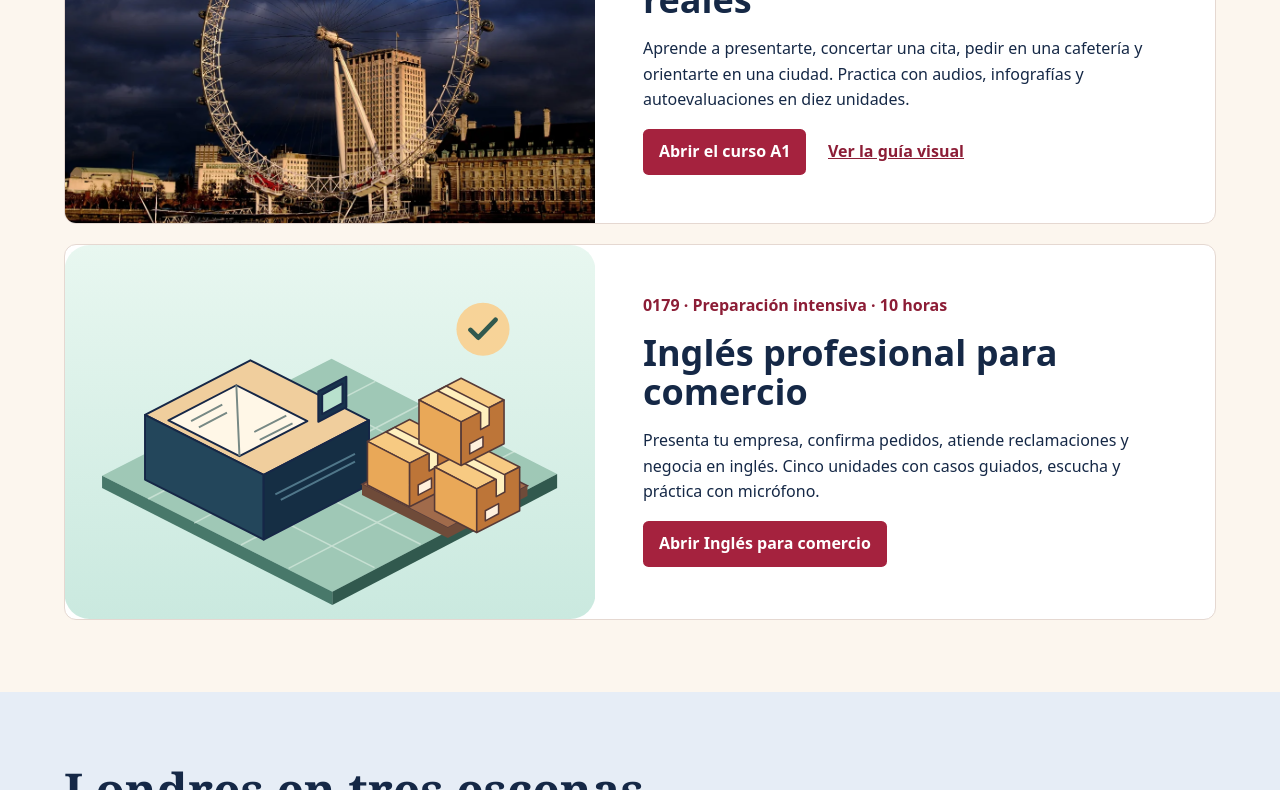
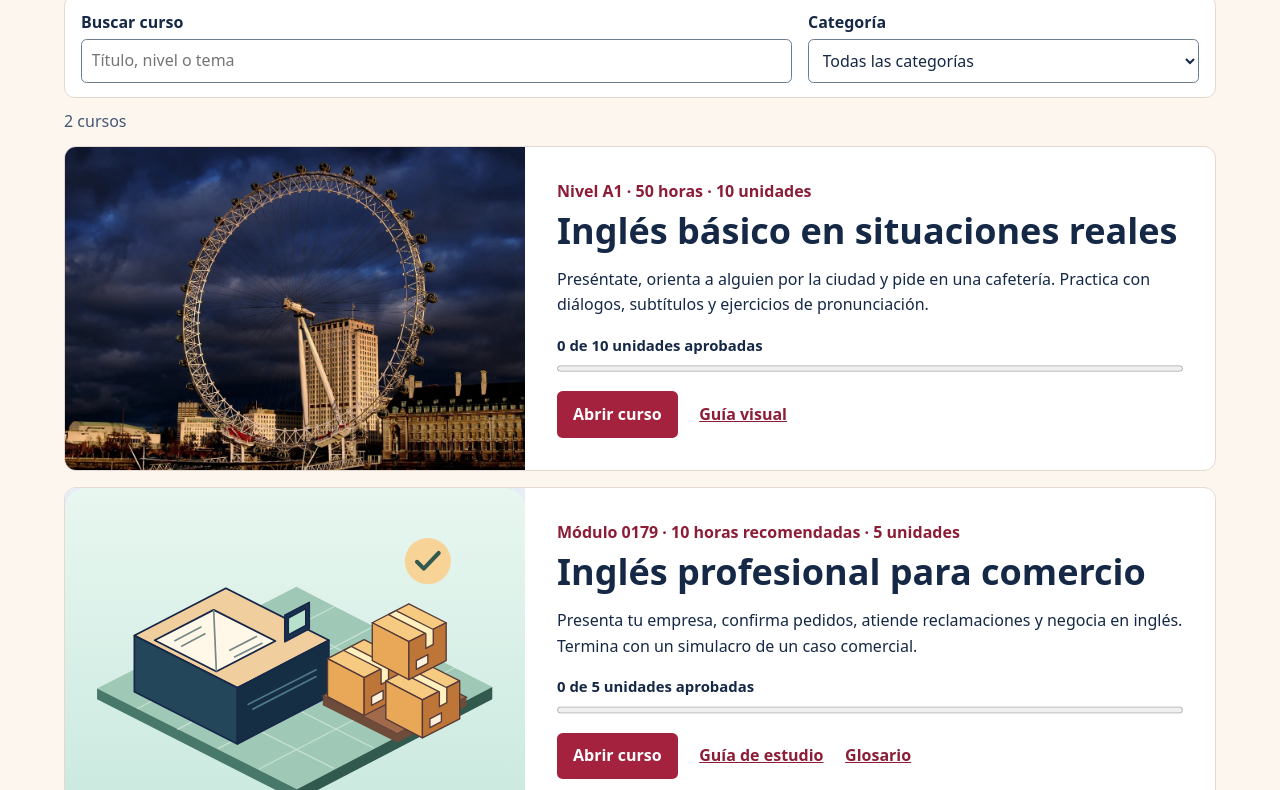
Before and after one commit to rumuva/proyecto-ingles, a plain HTML site: page index.html in a window 1280 px wide. Shown: the part 931-1721 px from the top of the page. Drawn offline with Linux system fonts and the light colour scheme.

Commit message:
Crear el portal de Proyecto Inglés con índice y seguimiento

```diff
--- /dev/null
+++ b/catalogo.json
@@ -0,0 +1,45 @@
+[
+  {
+    "id": "a1-50h",
+    "title": "Inglés básico en situaciones reales",
+    "category": "Inglés general",
+    "level": "Nivel A1",
+    "duration": "50 horas",
+    "units": 10,
+    "passingScore": 4,
+    "storageKey": "ingles-a1-50h-intentos-v1",
+    "summary": "Preséntate, orienta a alguien por la ciudad y pide en una cafetería. Practica con diálogos, subtítulos y ejercicios de pronunciación.",
+    "cover": {
+      "src": "visuales/londres/eye.webp",
+      "alt": "El London Eye iluminado junto al Támesis",
+      "width": 1200,
+      "height": 803
+    },
+    "resources": [
+      { "label": "Guía visual", "anchor": "#guia-visual" }
+    ],
+    "finalLabel": "Abrir evaluación final"
+  },
+  {
+    "id": "ingles-comercio-0179",
+    "title": "Inglés profesional para comercio",
+    "category": "Inglés profesional",
+    "level": "Módulo 0179",
+    "duration": "10 horas recomendadas",
+    "units": 5,
+    "passingScore": 5,
+    "storageKey": "ingles-comercio-0179-intentos-v1",
+    "summary": "Presenta tu empresa, confirma pedidos, atiende reclamaciones y negocia en inglés. Termina con un simulacro de un caso comercial.",
+    "cover": {
+      "src": "cursos/ingles-comercio-0179/comercio.svg",
+      "alt": "Mostrador comercial con paquetes listos para enviar",
+      "width": 680,
+      "height": 480
+    },
+    "resources": [
+      { "label": "Guía de estudio", "anchor": "#programa" },
+      { "label": "Glosario", "anchor": "#glosario" }
+    ],
+    "finalLabel": "Abrir simulacro"
+  }
+]
--- a/index.html
+++ b/index.html
@@ -3,55 +3,69 @@
 <head>
   <meta charset="utf-8">
   <meta name="viewport" content="width=device-width, initial-scale=1">
-  <meta name="description" content="Proyecto Inglés de Rubén Muñoz. Cursos con audios, ejercicios y recursos visuales basados en situaciones cotidianas.">
-  <title>Proyecto Inglés | Cursos de Rubén Muñoz</title>
-  <link rel="stylesheet" href="portal.css?v=catalogo-2">
+  <meta name="description" content="Índice de cursos de Proyecto Inglés de Rubén Muñoz. Busca un curso, consulta tu avance y retoma tus lecciones.">
+  <title>Proyecto Inglés | Índice de cursos</title>
+  <link rel="stylesheet" href="portal.css?v=indice">
+  <link rel="stylesheet" href="indice.css">
+  <script src="indice.js" defer></script>
 </head>
-<body>
+<body class="hub">
+  <a class="skip-link" href="#contenido">Saltar al contenido</a>
   <header class="site-header">
     <div class="wrap header-inner">
       <a class="brand" href="./">Proyecto Inglés</a>
-      <nav aria-label="Navegación"><a href="#cursos">Cursos</a><a href="#londres">Londres</a></nav>
+      <nav class="hub-nav" aria-label="Navegación principal">
+        <a href="#cursos">Índice de cursos</a>
+        <a href="#progreso">Mi progreso</a>
+        <a href="#londres">Londres</a>
+        <a href="#gestion">Gestión</a>
+      </nav>
     </div>
   </header>
-  <main>
+  <main id="contenido">
     <section class="hero" aria-labelledby="hero-title">
       <div class="hero-copy">
         <p class="author">Rubén Muñoz</p>
         <h1 id="hero-title">Proyecto<br> Inglés</h1>
-        <p class="intro">Practica inglés para moverte por una ciudad, resolver situaciones cotidianas y hablar con más confianza.</p>
-        <a class="button" href="#cursos">Ver cursos</a>
+        <p class="intro">Encuentra tu curso, sigue tu avance y vuelve a la unidad que te toca.</p>
+        <a class="button" href="#cursos">Explorar cursos</a>
       </div>
       <figure class="hero-photo">
         <img src="visuales/londres/big-ben.webp" alt="Un autobús rojo de dos pisos frente al Big Ben" width="1496" height="1200" fetchpriority="high">
         <figcaption>Westminster, Londres</figcaption>
       </figure>
     </section>
+    <section class="wrap study-overview" id="progreso" aria-labelledby="progress-title" hidden>
+      <div class="overview-copy">
+        <h2 id="progress-title">Mi progreso</h2>
+        <p>Tu avance se lee en este navegador.</p>
+        <p id="storage-notice" hidden>El navegador impide leer el progreso guardado.</p>
+        <a class="button" id="resume-course" href="#cursos">Elegir un curso</a>
+      </div>
+      <dl class="study-metrics">
+        <div><dt>Cursos disponibles</dt><dd id="total-courses">—</dd></div>
+        <div><dt>Unidades aprobadas</dt><dd id="passed-units">—</dd></div>
+        <div><dt>Cursos con todas las unidades aprobadas</dt><dd id="finished-courses">—</dd></div>
+      </dl>
+    </section>
     <section class="wrap catalog" id="cursos" aria-labelledby="catalog-title">
-      <h2 id="catalog-title">Cursos disponibles</h2>
-      <article class="card">
-        <img src="visuales/londres/eye.webp" alt="El London Eye iluminado junto al Támesis" width="1200" height="803" loading="lazy">
-        <div class="details">
-          <p class="level">Nivel A1 · 50 horas</p>
-          <h3>Inglés básico en situaciones reales</h3>
-          <p>Aprende a presentarte, concertar una cita, pedir en una cafetería y orientarte en una ciudad. Practica con audios, infografías y autoevaluaciones en diez unidades.</p>
-          <div class="actions">
-            <a class="button" href="cursos/a1-50h/">Abrir el curso A1</a>
-            <a href="cursos/a1-50h/#guia-visual">Ver la guía visual</a>
-          </div>
+      <h2 id="catalog-title">Índice de cursos</h2>
+      <form class="catalog-filters" id="catalog-filters" role="search" hidden>
+        <div>
+          <label for="course-search">Buscar curso</label>
+          <input id="course-search" type="search" placeholder="Título, nivel o tema">
         </div>
-      </article>
-      <article class="card">
-        <img src="cursos/ingles-comercio-0179/comercio.svg" alt="Mostrador comercial con paquetes listos para enviar" width="680" height="480" loading="lazy">
-        <div class="details">
-          <p class="level">0179 · Preparación intensiva · 10 horas</p>
-          <h3>Inglés profesional para comercio</h3>
-          <p>Presenta tu empresa, confirma pedidos, atiende reclamaciones y negocia en inglés. Cinco unidades con casos guiados, escucha y práctica con micrófono.</p>
-          <div class="actions">
-            <a class="button" href="cursos/ingles-comercio-0179/">Abrir Inglés para comercio</a>
-          </div>
+        <div>
+          <label for="course-category">Categoría</label>
+          <select id="course-category"><option value="">Todas las categorías</option></select>
         </div>
-      </article>
+      </form>
+      <p class="catalog-count" id="catalog-count" role="status"></p>
+      <div id="catalog-cards"></div>
+      <ul id="catalog-fallback">
+        <li><a href="cursos/a1-50h/">Inglés básico en situaciones reales (A1)</a></li>
+        <li><a href="cursos/ingles-comercio-0179/">Inglés profesional para comercio (0179)</a></li>
+      </ul>
     </section>
     <section class="london-section" id="londres" aria-labelledby="london-title">
       <div class="wrap">
@@ -73,6 +87,16 @@
         </div>
       </div>
     </section>
+    <section class="wrap management" id="gestion" aria-labelledby="management-title">
+      <h2 id="management-title">Gestión del proyecto</h2>
+      <p>Publica y organiza el material desde el repositorio de Proyecto Inglés.</p>
+      <ul class="management-grid">
+        <li><a href="https://github.com/rumuva/proyecto-ingles/tree/main/cursos">Archivos de los cursos</a><p>Abre las carpetas y sube el material de cada curso.</p></li>
+        <li><a href="https://github.com/rumuva/proyecto-ingles/edit/main/catalogo.json">Editar el índice</a><p>Añade una ficha o actualiza su título, nivel, duración y recursos.</p></li>
+        <li><a href="https://github.com/rumuva/proyecto-ingles/actions">Estado de publicación</a><p>Consulta el despliegue de GitHub Pages y sus resultados.</p></li>
+      </ul>
+      <a href="https://github.com/rumuva/proyecto-ingles#añadir-otro-curso">Pasos para publicar un curso</a>
+    </section>
   </main>
   <footer class="wrap footer"><span>Proyecto Inglés · Rubén Muñoz</span><a href="creditos.html">Créditos de las fotografías</a></footer>
 </body>
--- /dev/null
+++ b/indice.css
@@ -0,0 +1,43 @@
+[hidden] { display: none !important; }
+.skip-link { position: absolute; top: .5rem; left: .5rem; transform: translateY(-160%); padding: .6rem .8rem; background: white; z-index: 2; }
+.skip-link:focus { transform: translateY(0); }
+.hub .hero-copy { padding-block: clamp(1.6rem, 4vw, 3.4rem); }
+.hub .hero h1 { font-size: clamp(2.9rem, 7vw, 5.8rem); }
+.hub .hub-nav { gap: .38rem 1.12rem; }
+.hub-nav a { display: inline-block; padding-block: .3rem; }
+.study-overview { display: grid; grid-template-columns: minmax(0, .75fr) minmax(0, 1.25fr); gap: 1.15rem 1.7rem; padding: clamp(1.2rem, 3.5vw, 2.15rem); margin-top: clamp(1.15rem, 3vw, 2.15rem); background: #e7edf6; border: 1px solid #cdd9e9; border-radius: .9rem; }
+.overview-copy h2 { margin-bottom: .4rem; }
+.overview-copy p { margin: 0 0 .9rem; }
+.study-metrics { display: grid; grid-template-columns: repeat(3, minmax(0, 1fr)); gap: .7rem; margin: 0; align-self: stretch; }
+.study-metrics div { display: flex; flex-direction: column-reverse; justify-content: flex-end; gap: .35rem; padding: .85rem; border: 1px solid #cdd9e9; background: #fff; border-radius: .65rem; }
+.study-metrics dt { line-height: 1.27; }
+.study-metrics dd { margin: 0; color: #8c1d36; font-size: clamp(1.55rem, 3.6vw, 2.35rem); font-weight: 800; line-height: 1.1; }
+.catalog-filters { display: grid; grid-template-columns: minmax(0, 1fr) minmax(0, .55fr); gap: .85rem 1rem; padding: .9rem 1rem; border: 1px solid var(--soft-border); border-radius: .65rem; background: #fff; }
+.catalog-filters label { display: block; font-weight: 700; margin-bottom: .2rem; }
+.catalog-filters input, .catalog-filters select { display: block; min-width: 0; width: 100%; min-height: 2.75rem; padding: .5rem .6rem; border: 1px solid #6d7e90; border-radius: .35rem; background: #fff; color: #152846; font: inherit; }
+.catalog-filters :is(input, select):focus-visible { outline: 3px solid #a14a0c; outline-offset: 2px; }
+.catalog-count { margin: .7rem 0; color: #435674; min-height: 1.6em; }
+#catalog-cards { display: grid; gap: 1.05rem; }
+#catalog-cards .card { grid-template-columns: minmax(0, .8fr) minmax(0, 1.2fr); margin: 0; }
+#catalog-cards .details { padding: clamp(1rem, 3.3vw, 2rem); }
+#catalog-cards .level { margin-bottom: .45rem; }
+#catalog-cards img { background: #e7edf6; }
+.course-progress { margin: .65rem 0 1rem; }
+.course-progress p { margin: 0 0 .25rem; font-size: .93rem; font-weight: 650; }
+.course-progress progress { display: block; width: 100%; height: .85rem; accent-color: #236858; }
+.management { padding-block: clamp(2rem, 5vw, 3.6rem); border-bottom: 1px solid var(--soft-border); }
+.management-grid { list-style: none; margin: 1.15rem 0; padding: 0; display: grid; grid-template-columns: repeat(3, minmax(0, 1fr)); gap: .85rem; }
+.management-grid li { padding: 1rem; border: 1px solid var(--soft-border); border-radius: .65rem; background: #fff; }
+.management-grid p { margin: .35rem 0 0; }
+@media (max-width: 47rem) {
+  .hub .hero-photo { min-height: clamp(12rem, 47vw, 20rem); }
+  .study-overview, #catalog-cards .card { grid-template-columns: minmax(0, 1fr); }
+  .management-grid { grid-template-columns: minmax(0, 1fr); }
+}
+@media (max-width: 33rem) {
+  .hub .header-inner { padding-block: .65rem; gap: .3rem .7rem; }
+  .study-metrics, .catalog-filters { grid-template-columns: minmax(0, 1fr); }
+  .study-metrics div { display: flex; flex-direction: row; align-items: baseline; justify-content: space-between; }
+  .study-metrics dd { flex: 0 0 auto; }
+}
+#catalog-cards .card.without-cover { grid-template-columns: minmax(0, 1fr); }
--- /dev/null
+++ b/indice.js
@@ -0,0 +1,169 @@
+const search = document.querySelector('#course-search');
+const category = document.querySelector('#course-category');
+const cards = document.querySelector('#catalog-cards');
+const summary = document.querySelector('#catalog-count');
+let catalogue = [];
+
+function element(tag, text, className) {
+    const node = document.createElement(tag);
+    if (text) node.textContent = text;
+    if (className) node.className = className;
+    return node;
+}
+
+function link(text, href, className) {
+    const node = element('a', text, className);
+    node.href = href;
+    return node;
+}
+
+function readProgress(course) {
+    const passed = new Set();
+    let latest = null;
+    let attempted = false;
+    let unavailable = false;
+    if (course.storageKey && Number.isInteger(course.passingScore) && course.units) {
+        try {
+            const saved = JSON.parse(localStorage.getItem(course.storageKey) ?? '[]');
+            if (Array.isArray(saved)) {
+                for (const record of saved) {
+                    if (!record || !Number.isInteger(record.unit) || record.unit < 1 ||
+                        record.unit > course.units || !Number.isInteger(record.score) ||
+                        record.score < 0 || record.score > 5) continue;
+
+                    attempted = true;
+                    if (record.score >= course.passingScore) passed.add(record.unit);
+                    if (typeof record.date === 'string') {
+                        const date = Date.parse(record.date);
+                        if (Number.isFinite(date) && (latest === null || date > latest)) latest = date;
+                    }
+                }
+            }
+        } catch {
+            unavailable = true;
+        }
+    }
+    const completed = Boolean(course.units && passed.size === course.units);
+    let next = 1;
+    while (passed.has(next)) next++;
+    return { passed: passed.size, latest, attempted, unavailable, completed, next };
+}
+
+function courseAction(course, progress) {
+    const url = 'cursos/' + encodeURIComponent(course.id) + '/';
+    if (progress.completed && course.finalLabel) {
+        return { title: course.finalLabel, url: url + '#final' };
+    }
+    if (progress.completed) return { title: 'Repasar curso', url };
+    const title = progress.attempted ? 'Continuar · Unidad ' + progress.next : 'Abrir curso';
+    return { title, url: course.units ? url + '#units' : url };
+}
+
+function renderCard(course, progress) {
+    const article = element('article', null, 'card');
+    const heading = element('h3', course.title);
+    heading.id = 'curso-' + course.id;
+    article.setAttribute('aria-labelledby', heading.id);
+    if (course.cover) {
+        const image = element('img');
+        image.src = course.cover.src;
+        image.alt = course.cover.alt;
+        image.loading = 'lazy';
+        image.width = course.cover.width;
+        image.height = course.cover.height;
+        article.append(image);
+    } else {
+        article.classList.add('without-cover');
+    }
+
+    const body = element('div', null, 'details');
+    const metadata = [course.level, course.duration, course.units && course.units + ' unidades'].filter(Boolean);
+    body.append(element('p', metadata.join(' · '), 'level'), heading, element('p', course.summary));
+    if (course.storageKey && course.units && !progress.unavailable) {
+        const label = element('p', progress.passed + ' de ' + course.units + ' unidades aprobadas');
+        const bar = element('progress');
+        bar.max = course.units;
+        bar.value = progress.passed;
+        bar.setAttribute('aria-label', 'Unidades aprobadas en ' + course.title);
+        const reading = element('div', null, 'course-progress');
+        reading.append(label, bar);
+        body.append(reading);
+    }
+
+    const actions = element('div', null, 'actions');
+    const action = courseAction(course, progress);
+    actions.append(link(action.title, action.url, 'button'));
+    for (const resource of course.resources ?? []) {
+        actions.append(link(resource.label, 'cursos/' + encodeURIComponent(course.id) + '/' + resource.anchor));
+    }
+    body.append(actions);
+    article.append(body);
+    return article;
+}
+
+function searchable(value) {
+    return value.toLowerCase().normalize('NFD').replace(/\p{M}/gu, '').trim();
+}
+
+function renderIndex() {
+    const tokens = searchable(search.value).split(/\s+/).filter(Boolean);
+    const matches = catalogue.filter(course => {
+        const info = searchable([course.title, course.id, course.category, course.level, course.summary].join(' '));
+        return (!category.value || course.category === category.value) && tokens.every(word => info.includes(word));
+    });
+    summary.textContent = matches.length
+        ? matches.length + (matches.length === 1 ? ' curso' : ' cursos')
+        : 'No hay cursos que coincidan con tu búsqueda.';
+    cards.replaceChildren(...matches.map(course => renderCard(course, readProgress(course))));
+}
+
+function renderOverview() {
+    const snapshots = catalogue.map(course => ({ course, progress: readProgress(course) }));
+    document.querySelector('#total-courses').textContent = String(catalogue.length);
+    document.querySelector('#passed-units').textContent = String(snapshots.reduce((total, item) => total + item.progress.passed, 0));
+    document.querySelector('#finished-courses').textContent = String(snapshots.filter(item => item.progress.completed).length);
+    document.querySelector('#storage-notice').hidden = !snapshots.some(item => item.progress.unavailable);
+
+    const started = snapshots.filter(item => item.progress.attempted);
+    started.sort((first, second) => (second.progress.latest ?? 0) - (first.progress.latest ?? 0));
+    const recent = started.find(item => !item.progress.completed) ?? started[0];
+    const resume = document.querySelector('#resume-course');
+    resume.textContent = recent ? 'Retomar ' + recent.course.title : 'Elegir un curso';
+    resume.href = recent ? courseAction(recent.course, recent.progress).url : '#cursos';
+}
+
+async function initialise() {
+    try {
+        const response = await fetch('catalogo.json', { cache: 'no-cache' });
+        if (!response.ok) throw new Error('No se pudo cargar el catálogo');
+        catalogue = await response.json();
+        if (!Array.isArray(catalogue)) throw new Error('Catálogo incorrecto');
+
+        for (const group of new Set(catalogue.map(course => course.category).filter(Boolean))) {
+            category.add(new Option(group, group));
+        }
+        renderIndex();
+        renderOverview();
+        document.querySelector('#catalog-fallback').hidden = true;
+        document.querySelector('#catalog-filters').hidden = false;
+        document.querySelector('#progreso').hidden = false;
+
+        search.addEventListener('input', renderIndex);
+        category.addEventListener('change', renderIndex);
+        document.querySelector('#catalog-filters').addEventListener('submit', event => event.preventDefault());
+        function updateProgress() {
+            renderOverview();
+            renderIndex();
+        }
+        window.addEventListener('storage', event => {
+            if (!event.key || catalogue.some(course => course.storageKey === event.key)) updateProgress();
+        });
+        window.addEventListener('pageshow', event => {
+            if (event.persisted) updateProgress();
+        });
+    } catch {
+        summary.textContent = 'El índice completo no está disponible. Usa los enlaces directos.';
+    }
+}
+
+initialise();
```
Also changed, not shown: cursos/a1-50h/index.html (+1 -1 lines), cursos/ingles-comercio-0179/index.html (+1 -1 lines), 1 other file.
